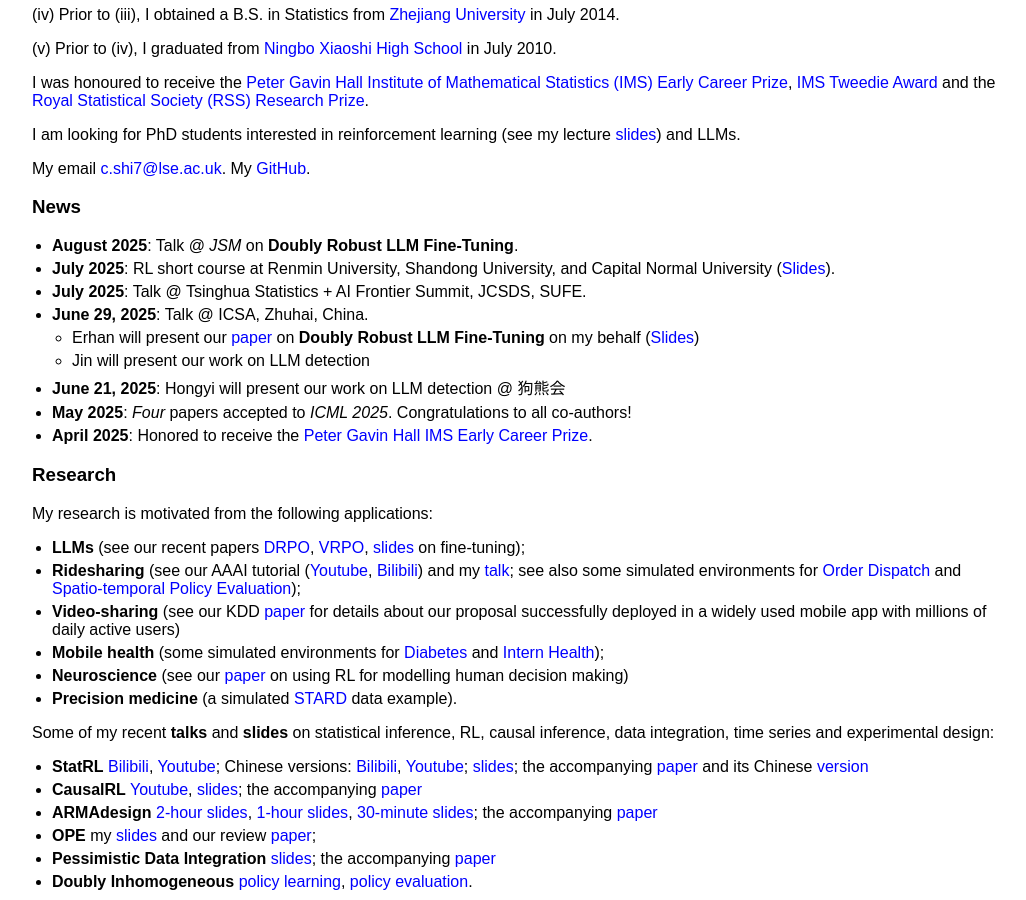
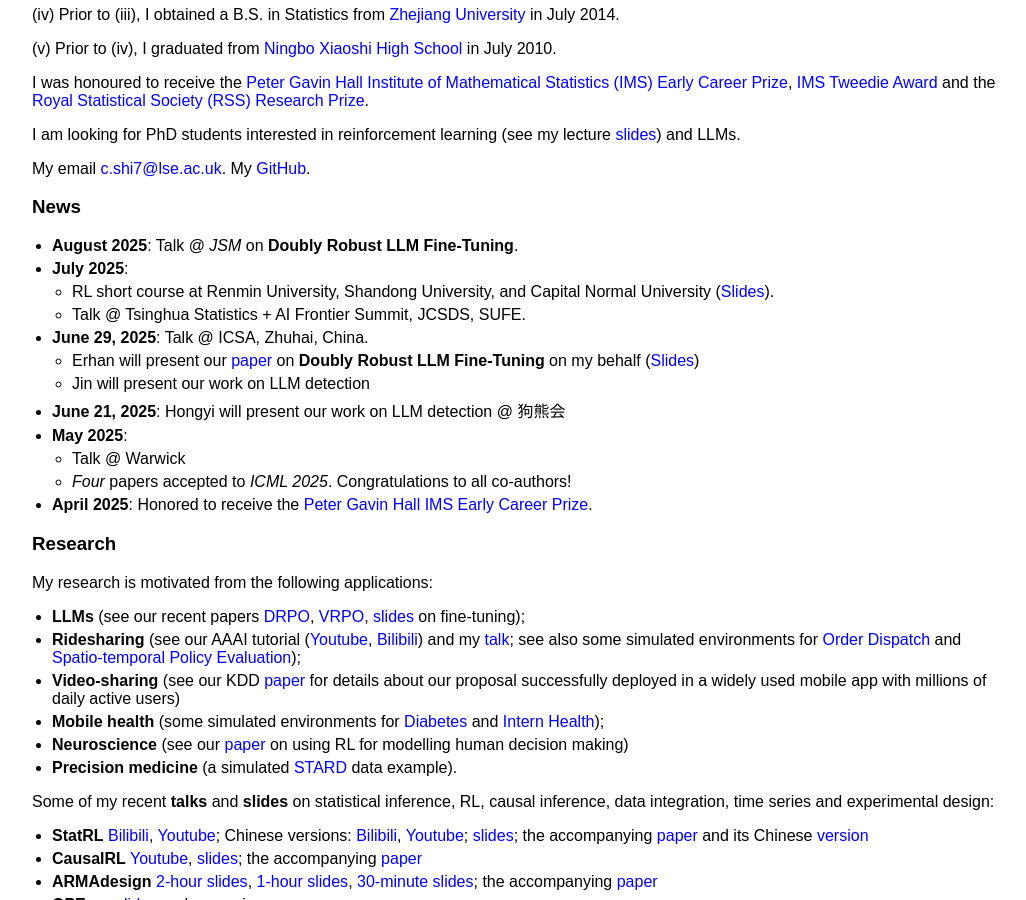
Before and after one commit to callmespring/callmespring.github.io, a Jekyll site: the page built from index.md, in a window 1280 px wide and 900 px high, scrolled down 1004 px. Shown: the whole window, without its empty margins (108-1134 px from the left). Built offline with Jekyll 4.4.1, drawn with Linux system fonts in a browser that asks for light colours.

Commit message:
Update index.md

```diff
--- a/index.md
+++ b/index.md
@@ -29,13 +29,16 @@
 ### News
 
 - **August 2025**: Talk @ *JSM* on **Doubly Robust LLM Fine-Tuning**.
-- **July 2025**: RL short course at Renmin University, Shandong University, and Capital Normal University ([Slides](https://github.com/callmespring/RL-short-course)).
-- **July 2025**: Talk @ Tsinghua Statistics + AI Frontier Summit, JCSDS, SUFE.
+- **July 2025**:
+  * RL short course at Renmin University, Shandong University, and Capital Normal University ([Slides](https://github.com/callmespring/RL-short-course)).
+  * Talk @ Tsinghua Statistics + AI Frontier Summit, JCSDS, SUFE.
 - **June 29, 2025**: Talk @ ICSA, Zhuhai, China.
   * Erhan will present our [paper](https://arxiv.org/pdf/2506.01183) on **Doubly Robust LLM Fine-Tuning** on my behalf ([Slides](https://callmespring.github.io/slides/DRPO.pdf))
   * Jin will present our work on LLM detection
 - **June 21, 2025**: Hongyi will present our work on LLM detection @ 狗熊会
-- **May 2025**: *Four* papers accepted to *ICML 2025*. Congratulations to all co-authors!
+- **May 2025**:
+  * Talk @ Warwick
+  * *Four* papers accepted to *ICML 2025*. Congratulations to all co-authors!
 - **April 2025**: Honored to receive the [Peter Gavin Hall IMS Early Career Prize](https://imstat.org/2025/05/05/chengchun-shi-wins-peter-gavin-hall-ims-early-career-prize/).
 
 
```
